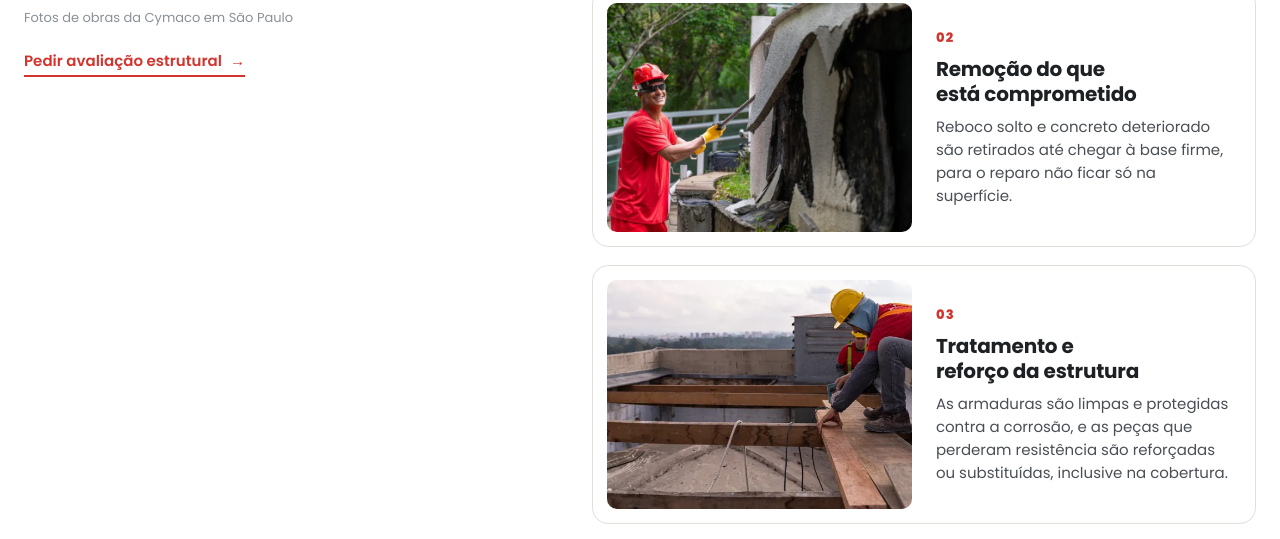
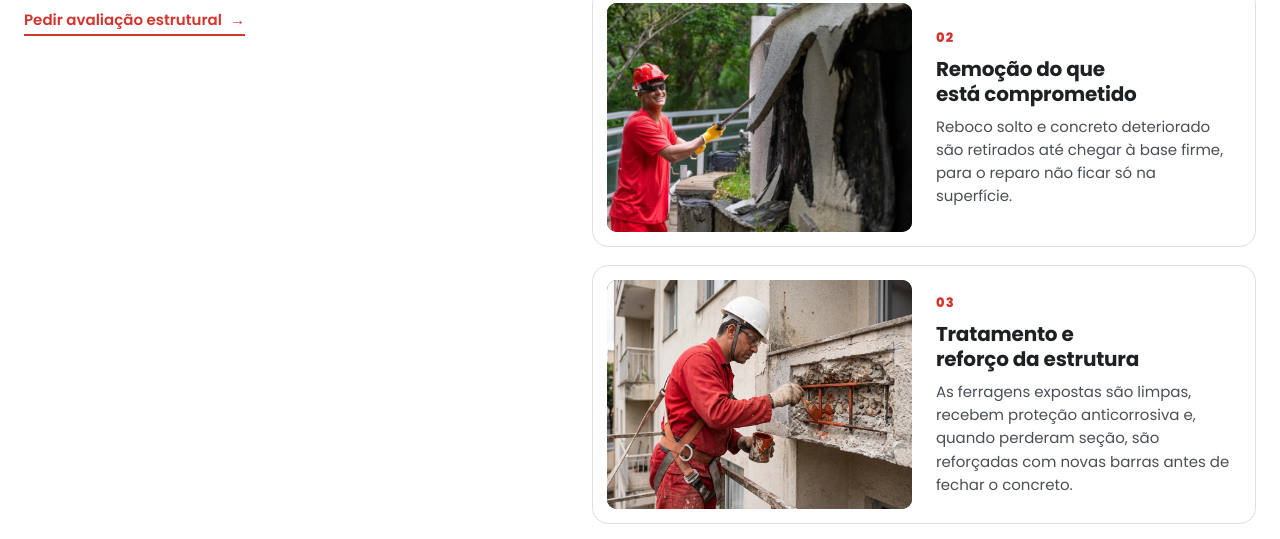
Before and after one commit to Brunadasilv4/lp-cymaco-campinas, a plain HTML site: page index.html in a window 1280 px wide. Shown: the part 4057-4596 px from the top of the page. Drawn offline with Linux system fonts and the light colour scheme.

Commit message:
Add files via upload

```diff
--- a/index.html
+++ b/index.html
@@ -546,7 +546,6 @@ figure { margin: 0; }
       <p class="eyebrow rv">Recuperação estrutural</p>
       <h2 class="h2 title-bar rv" id="h-estrutura" style="--d:1">Por dentro de uma obra estrutural</h2>
       <p class="lead rv" style="--d:2">Fachada bonita começa por uma estrutura sã. Antes de qualquer pintura, a equipe trata o que está por trás do problema, com engenheiro responsável acompanhando cada etapa.</p>
-      <p class="sx-note rv" style="--d:3">Fotos de obras da Cymaco em São Paulo</p>
       <a class="link-arrow wa rv" style="--d:3" data-cta="estrutura" href="#" target="_blank" rel="noopener">Pedir avaliação estrutural <span aria-hidden="true">→</span></a>
     </div>
     <ol class="sx-steps">
@@ -559,8 +558,8 @@ figure { margin: 0; }
         <div><span class="sx-n">02</span><h3>Remoção do que está comprometido</h3><p>Reboco solto e concreto deteriorado são retirados até chegar à base firme, para o reparo não ficar só na superfície.</p></div>
       </li>
       <li class="rv">
-        <figure><img src="img/sp-estrutura.webp" alt="Equipe da Cymaco com cinto de segurança montando a nova estrutura de madeira da cobertura de um prédio" width="1000" height="412" loading="lazy"></figure>
-        <div><span class="sx-n">03</span><h3>Tratamento e reforço da estrutura</h3><p>As armaduras são limpas e protegidas contra a corrosão, e as peças que perderam resistência são reforçadas ou substituídas, inclusive na cobertura.</p></div>
+        <figure><img src="img/tratamento-ferragens.webp" alt="Profissional de uniforme vermelho e capacete aplicando primer anticorrosivo nas ferragens expostas de uma varanda" width="1000" height="750" loading="lazy"></figure>
+        <div><span class="sx-n">03</span><h3>Tratamento e reforço da estrutura</h3><p>As ferragens expostas são limpas, recebem proteção anticorrosiva e, quando perderam seção, são reforçadas com novas barras antes de fechar o concreto.</p></div>
       </li>
       <li class="rv">
         <figure><img src="img/sp-reconstituicao.webp" alt="Profissional da Cymaco aplicando argamassa no piso e nas paredes de um reservatório" width="900" height="879" loading="lazy"></figure>
```
Also changed, not shown: img/tratamento-ferragens.webp (added).
